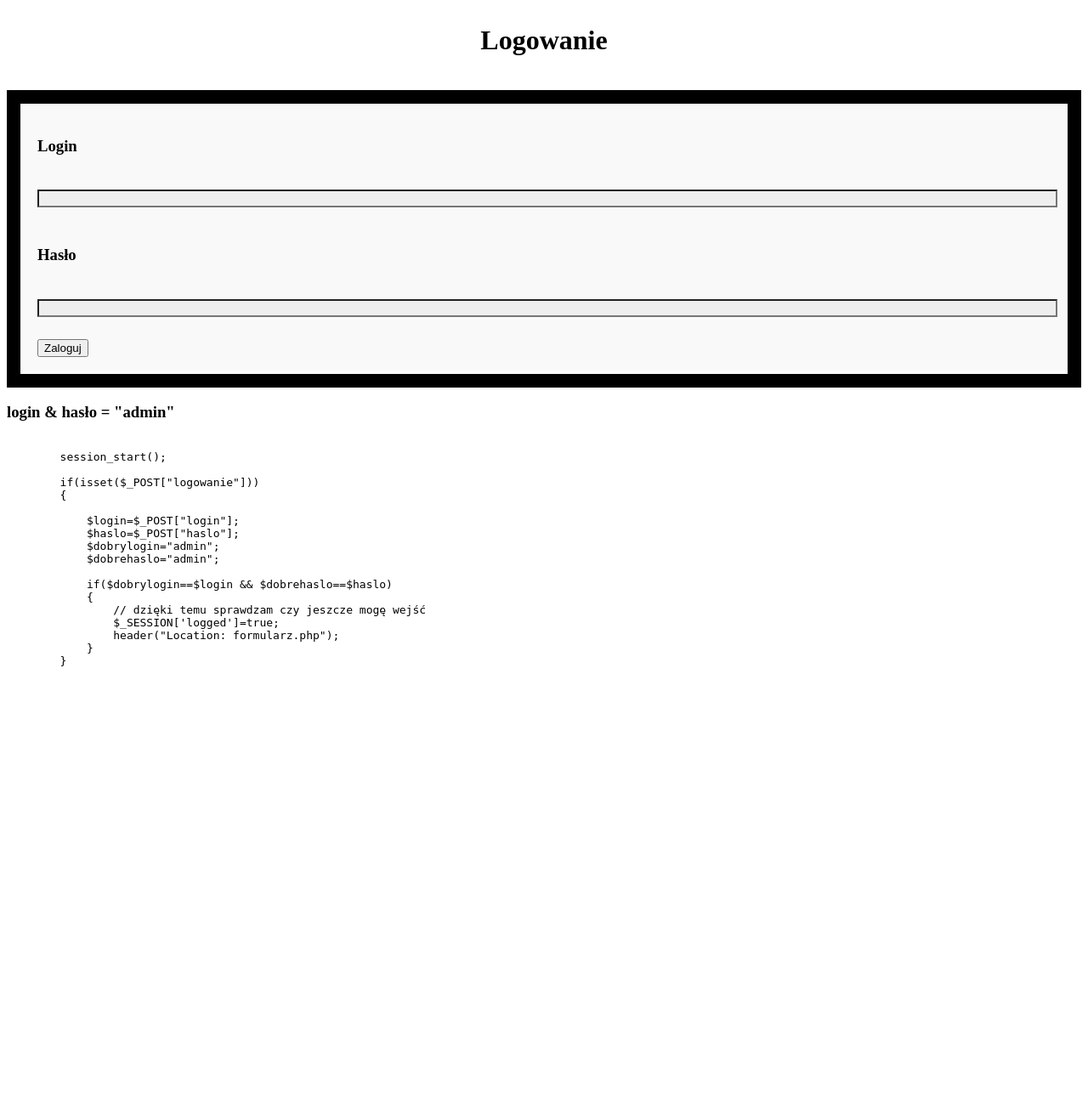
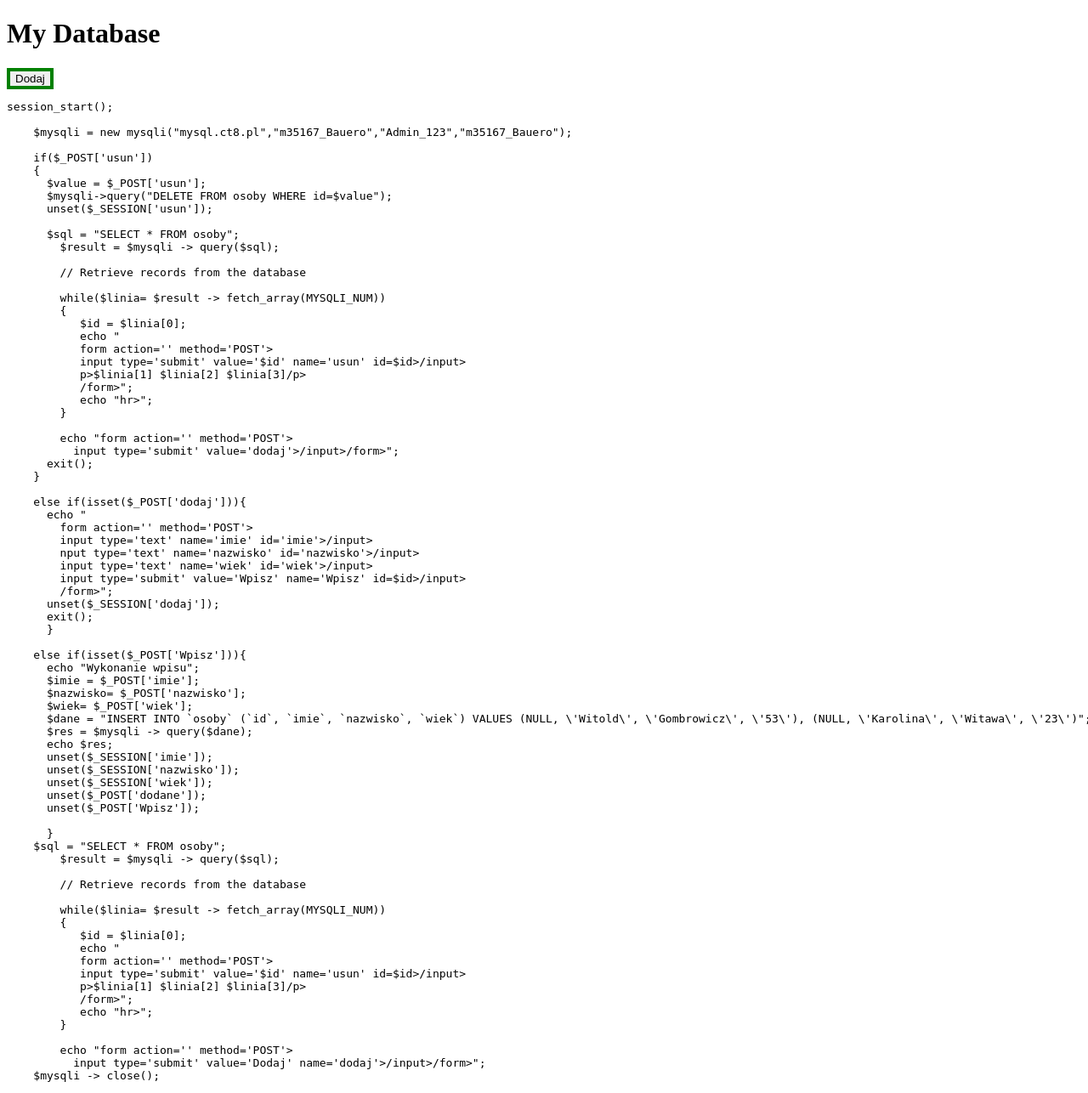
Before and after one commit to Bauero/Bauero.github.io, a PHP site: page /pr6/index.php in a window 1280 px wide. Shown: the whole page at 85% size. Before the commit the page ends 784 px from the top, so only its background shows below. Run offline with PHP 8.4, Linux system fonts and the light colour scheme; data that the repository does not hold is empty.

Commit message:
buttons coloring

```diff
--- a/pr6/index.php
+++ b/pr6/index.php
@@ -1,81 +1,168 @@
-<?php
 
-    session_start();
+<!DOCTYPE html>
+<html>
+<head>
+  <title>My Database</title>
+</head>
+<body>
+  <h1>My Database</h1>
+  <?php
+     session_start();
 
-    if(isset($_POST["logowanie"]))
+    $mysqli = new mysqli("mysql.ct8.pl","m35167_Bauero","Admin_123","m35167_Bauero");
+
+    if($_POST['usun'])
     {
+      $value = $_POST['usun'];
+      $mysqli->query("DELETE FROM osoby WHERE id=$value");
+      unset($_SESSION['usun']);
 
-        $login=$_POST["login"];
-        $haslo=$_POST["haslo"];
-        $dobrylogin="admin";
-        $dobrehaslo="admin";
+      $sql = "SELECT * FROM osoby";
+        $result = $mysqli -> query($sql);
 
-        if($dobrylogin==$login && $dobrehaslo==$haslo)
+        // Retrieve records from the database
+
+        while($linia= $result -> fetch_array(MYSQLI_NUM))
         {
-            // dzięki temu sprawdzam czy jeszcze mogę wejść
-            $_SESSION['logged']=true;
-            header("Location: formularz.php");
+           $id = $linia[0];
+           echo "
+           <form action='' method='POST'>
+           <input type='submit' value='$id' name='usun' id=$id style='border: solid red 0.3em' title='Usun rekord $id - $linia[1] $linia[2] $linia[3]'></input>
+           <p>$linia[1] $linia[2] $linia[3]</p>
+           </form>";
+           echo "<hr>";
         }
+
+        echo "<form action='' method='POST'>
+          <input type='submit' value='dodaj'></input></form>";
+      exit();
     }
 
-?>
+    else if(isset($_POST['dodaj'])){
+      echo "
+        <form action='' method='POST'>
+        <input type='text' name='imie' id='imie'></input>
+        <input type='text' name='nazwisko' id='nazwisko'></input>
+        <input type='text' name='wiek' id='wiek'></input>
+        <input type='submit' value='Wpisz' name='Wpisz' id=$id style='border: solid blue 0.3em' title='Wpisz osobę o tych danych'></input>
+        </form>";
+      unset($_SESSION['dodaj']);
+      exit();
+      }
 
-<!DOCTYPE html>
-<html lang="pl">
-<head>
-    <title>Logowanie</title>
-    <meta charset="utf-8">
+    else if(isset($_POST['Wpisz'])){
+      echo "Wykonanie wpisu";
+      $imie = $_POST['imie'];
+      $nazwisko= $_POST['nazwisko'];
+      $wiek= $_POST['wiek'];
+      $dane = "INSERT INTO `osoby` (`id`, `imie`, `nazwisko`, `wiek`) VALUES (NULL, \'Witold\', \'Gombrowicz\', \'53\'), (NULL, \'Karolina\', \'Witawa\', \'23\')";
+      $res = $mysqli -> query($dane);
+      echo $res;
+      unset($_SESSION['imie']);
+      unset($_SESSION['nazwisko']);
+      unset($_SESSION['wiek']);
+      unset($_POST['dodane']);
+      unset($_POST['Wpisz']);
 
-    <link rel="stylesheet" href="style.css" />
+      }
+    $sql = "SELECT * FROM osoby";
+        $result = $mysqli -> query($sql);
 
-</head>
-<body>
+        // Retrieve records from the database
 
-    <div>
-        <div class="wycentrowane"><h1>Logowanie</h1></div>
-
-        <br>
-            <form method="post" action="">
-                <h3>Login</h3><br>
-                <input type="text" name="login" required>
-
-                <br>
-                <br>
-
-                <h3>Hasło</h3><br>
-                <input  type="password" name="haslo" required>
-
-                <br>
-                <br>
-
-                <button type="submit" name="logowanie">Zaloguj</button>
-            </form>
-            <h3>login & hasło = "admin"</h3>
-
-        <pre>
-
-        session_start();
-
-        if(isset($_POST["logowanie"]))
+        while($linia= $result -> fetch_array(MYSQLI_NUM))
         {
-
-            $login=$_POST["login"];
-            $haslo=$_POST["haslo"];
-            $dobrylogin="admin";
-            $dobrehaslo="admin";
-
-            if($dobrylogin==$login && $dobrehaslo==$haslo)
-            {
-                // dzięki temu sprawdzam czy jeszcze mogę wejść
-                $_SESSION['logged']=true;
-                header("Location: formularz.php");
-            }
+           $id = $linia[0];
+           echo "
+           <form action='' method='POST'>
+           <input type='submit' value='$id' name='usun' id=$id style='border: solid red 0.3em' title='Usun rekord $id - $linia[1] $linia[2] $linia[3]'></input>
+           <p>$linia[1] $linia[2] $linia[3]</p>
+           </form>";
+           echo "<hr>";
         }
 
-        </pre>
-    </div>
+        echo "<form action='' method='POST'>
+          <input type='submit' value='Dodaj' name='dodaj'  style='border: solid green 0.3em' title='Dodaj nową osobę do bazy'></input></form>";
+    $mysqli -> close();
+    ?>
+  <pre>
+session_start();
 
+    $mysqli = new mysqli("mysql.ct8.pl","m35167_Bauero","Admin_123","m35167_Bauero");
 
+    if($_POST['usun'])
+    {
+      $value = $_POST['usun'];
+      $mysqli->query("DELETE FROM osoby WHERE id=$value");
+      unset($_SESSION['usun']);
 
+      $sql = "SELECT * FROM osoby";
+        $result = $mysqli -> query($sql);
+
+        // Retrieve records from the database
+
+        while($linia= $result -> fetch_array(MYSQLI_NUM))
+        {
+           $id = $linia[0];
+           echo "
+           form action='' method='POST'>
+           input type='submit' value='$id' name='usun' id=$id>/input>
+           p>$linia[1] $linia[2] $linia[3]/p>
+           /form>";
+           echo "hr>";
+        }
+
+        echo "form action='' method='POST'>
+          input type='submit' value='dodaj'>/input>/form>";
+      exit();
+    }
+
+    else if(isset($_POST['dodaj'])){
+      echo "
+        form action='' method='POST'>
+        input type='text' name='imie' id='imie'>/input>
+        nput type='text' name='nazwisko' id='nazwisko'>/input>
+        input type='text' name='wiek' id='wiek'>/input>
+        input type='submit' value='Wpisz' name='Wpisz' id=$id>/input>
+        /form>";
+      unset($_SESSION['dodaj']);
+      exit();
+      }
+
+    else if(isset($_POST['Wpisz'])){
+      echo "Wykonanie wpisu";
+      $imie = $_POST['imie'];
+      $nazwisko= $_POST['nazwisko'];
+      $wiek= $_POST['wiek'];
+      $dane = "INSERT INTO `osoby` (`id`, `imie`, `nazwisko`, `wiek`) VALUES (NULL, \'Witold\', \'Gombrowicz\', \'53\'), (NULL, \'Karolina\', \'Witawa\', \'23\')";
+      $res = $mysqli -> query($dane);
+      echo $res;
+      unset($_SESSION['imie']);
+      unset($_SESSION['nazwisko']);
+      unset($_SESSION['wiek']);
+      unset($_POST['dodane']);
+      unset($_POST['Wpisz']);
+
+      }
+    $sql = "SELECT * FROM osoby";
+        $result = $mysqli -> query($sql);
+
+        // Retrieve records from the database
+
+        while($linia= $result -> fetch_array(MYSQLI_NUM))
+        {
+           $id = $linia[0];
+           echo "
+           form action='' method='POST'>
+           input type='submit' value='$id' name='usun' id=$id>/input>
+           p>$linia[1] $linia[2] $linia[3]/p>
+           /form>";
+           echo "hr>";
+        }
+
+        echo "form action='' method='POST'>
+          input type='submit' value='Dodaj' name='dodaj'>/input>/form>";
+    $mysqli -> close();
+</pre>
 </body>
 </html>
```
